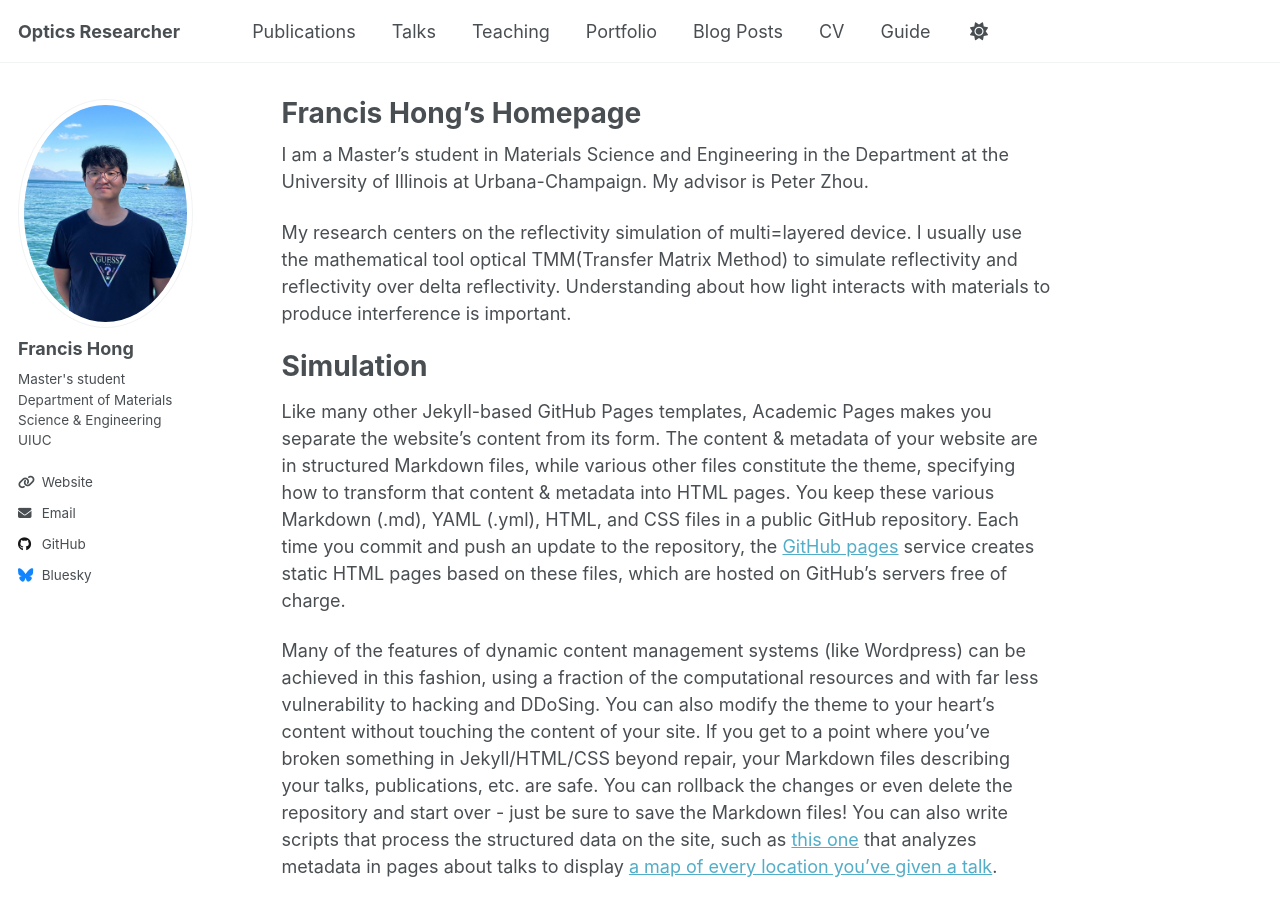
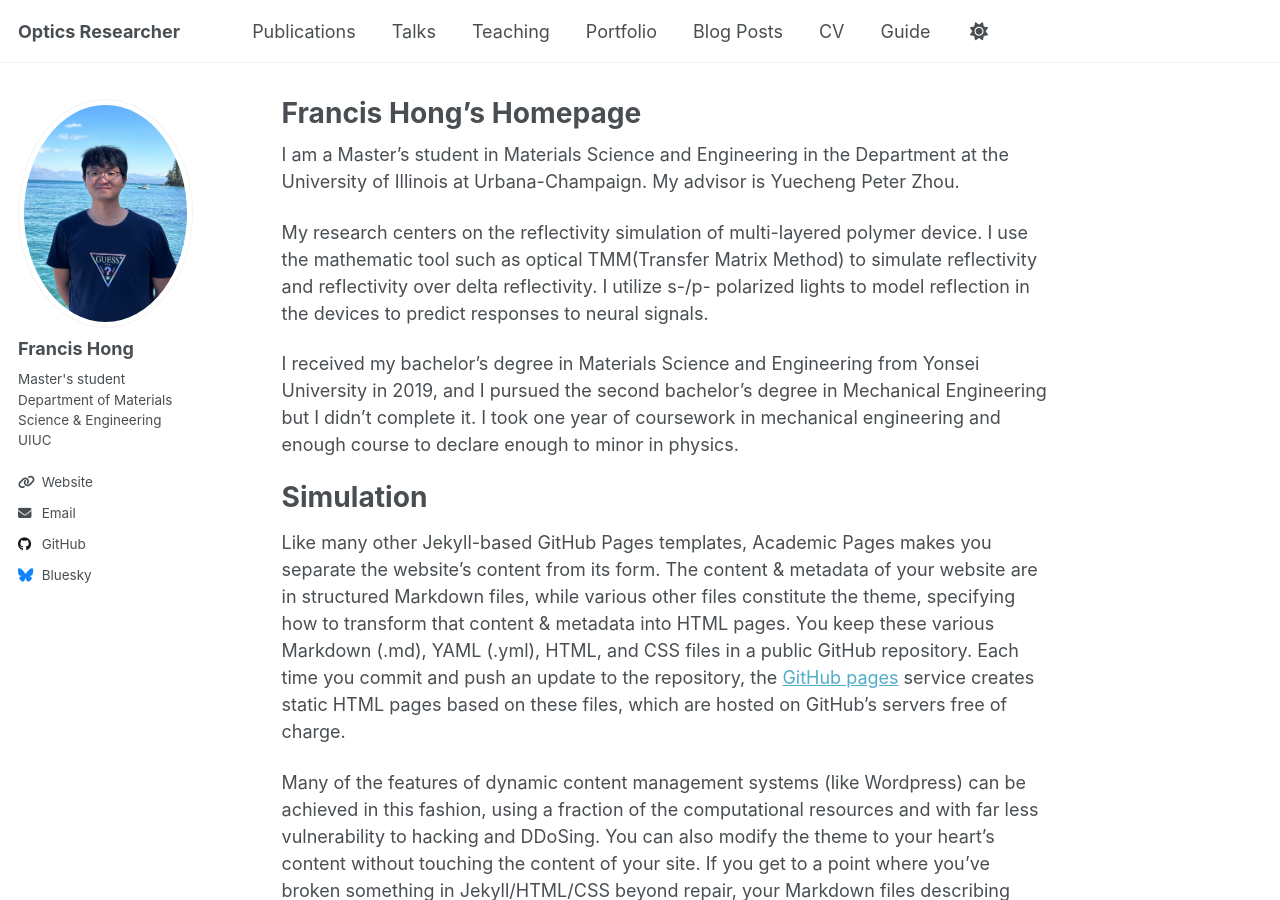
Before and after one commit to Fhong10/flhong03.github-io, a Jekyll site: the page built from _pages/about.md, in a window 1280 px wide and 900 px high. Built offline with Jekyll 4.4.1, drawn with Linux system fonts in a browser that asks for light colours; a script that is not in the unit is left out.

Commit message:
Update about.md

```diff
--- a/_pages/about.md
+++ b/_pages/about.md
@@ -7,9 +7,11 @@ redirect_from:
   - /about.html
 ---
 
-I am a Master's student in Materials Science and Engineering in the Department at the University of Illinois at Urbana-Champaign. My advisor is Peter Zhou.
+I am a Master's student in Materials Science and Engineering in the Department at the University of Illinois at Urbana-Champaign. My advisor is Yuecheng Peter Zhou.
 
-My research centers on the reflectivity simulation of multi=layered device. I usually use the mathematical tool optical TMM(Transfer Matrix Method) to simulate reflectivity and reflectivity over delta reflectivity. Understanding about how light interacts with materials to produce interference is important.
+My research centers on the reflectivity simulation of multi-layered polymer device. I use the mathematic tool such as optical TMM(Transfer Matrix Method) to simulate reflectivity and reflectivity over delta reflectivity. I utilize s-/p- polarized lights to model reflection in the devices to predict responses to neural signals.
+
+I received my bachelor's degree in Materials Science and Engineering from Yonsei University in 2019, and I pursued the second bachelor's degree in Mechanical Engineering but I didn't complete it. I took one year of coursework in mechanical engineering and enough course to declare enough to minor in physics.
 
 Simulation
 ======
```
